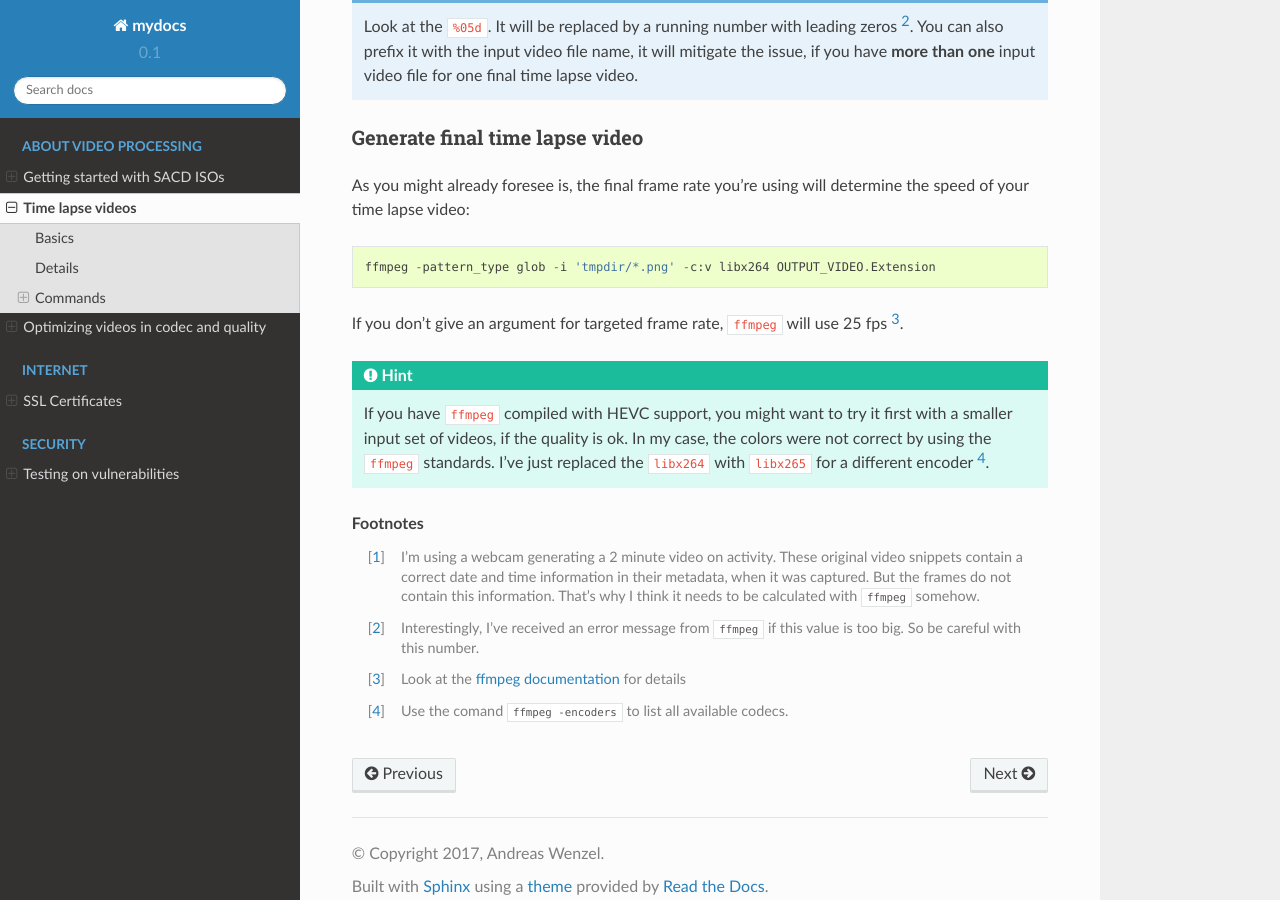
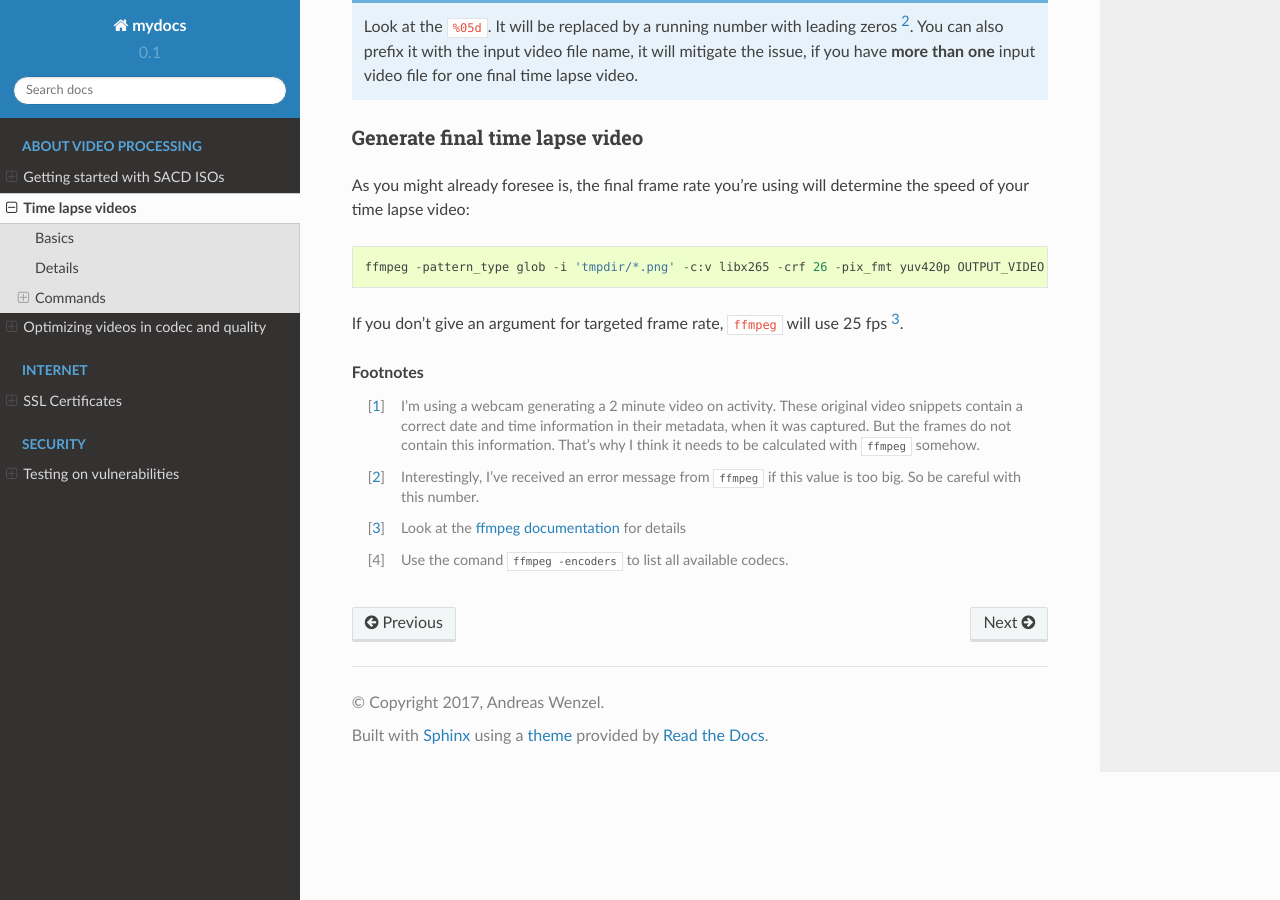
Before and after one commit to awenny/mydocs, a Sphinx documentation site: the page built from docs/source/time_lapse.rst, in a window 1280 px wide and 900 px high, scrolled down 1408 px. Built offline with Sphinx 7.4.7 and the Read the Docs theme 2.0.0, drawn with Linux system fonts in a browser that asks for light colours.

Commit message:
Changed part for H265 as it's working now :)

```diff
--- a/docs/source/time_lapse.rst
+++ b/docs/source/time_lapse.rst
@@ -72,16 +72,10 @@ Generate final time lapse video
 As you might already foresee is, the final frame rate you're using will
 determine the speed of your time lapse video::
 
-    ffmpeg -pattern_type glob -i 'tmpdir/*.png' -c:v libx264 OUTPUT_VIDEO.Extension
+    ffmpeg -pattern_type glob -i 'tmpdir/*.png' -c:v libx265 -crf 26 -pix_fmt yuv420p OUTPUT_VIDEO.Extension
 
 If you don't give an argument for targeted frame rate, ``ffmpeg`` will use 25
 fps [#f3]_.
-
-.. hint:: If you have ``ffmpeg`` compiled with HEVC support, you might want to
-          try it first with a smaller input set of videos, if the quality is
-          ok. In my case, the colors were not correct by using the ``ffmpeg``
-          standards. I've just replaced the ``libx264`` with ``libx265`` for a
-          different encoder [#f4]_.
 
 .. rubric:: Footnotes
 
```
